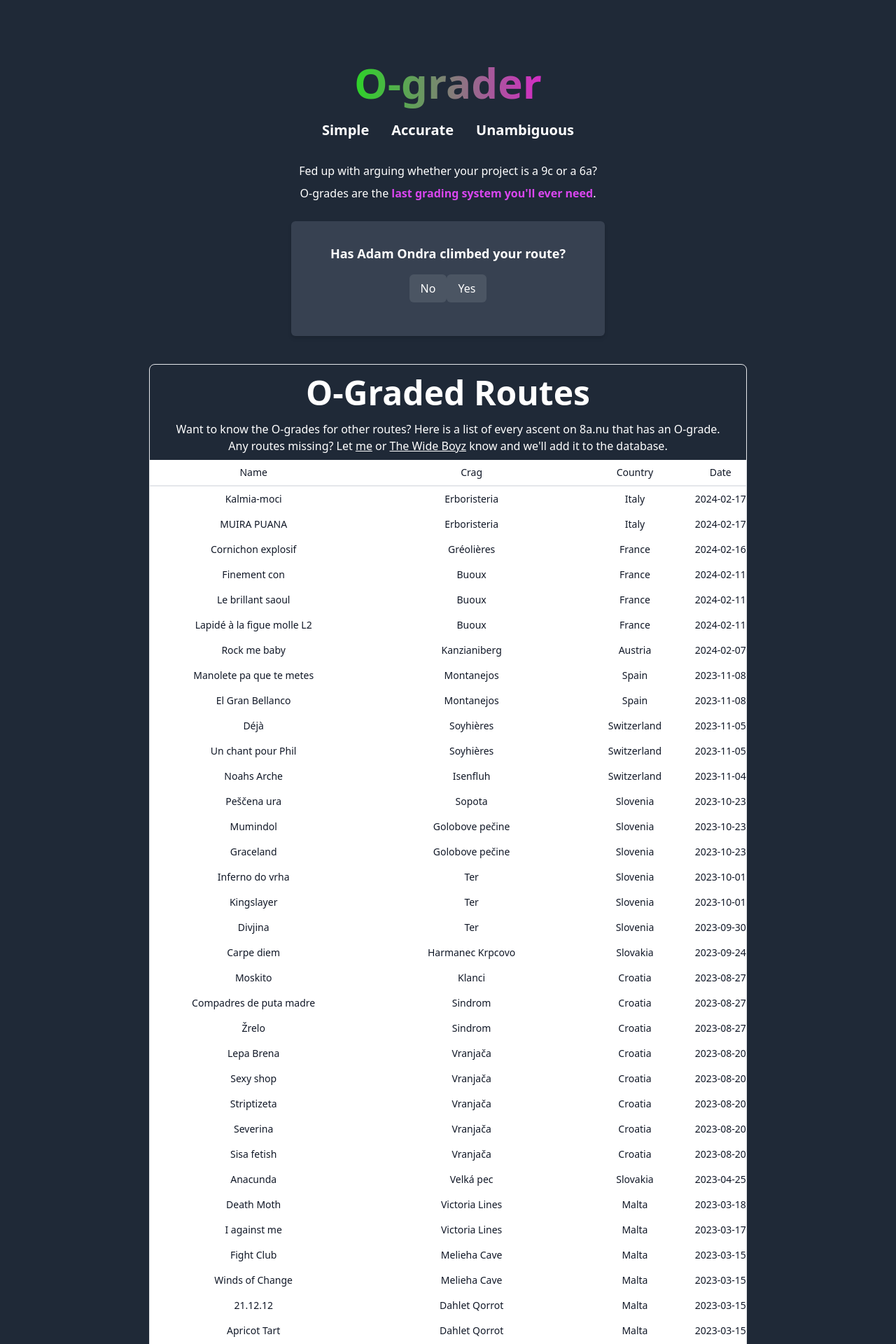
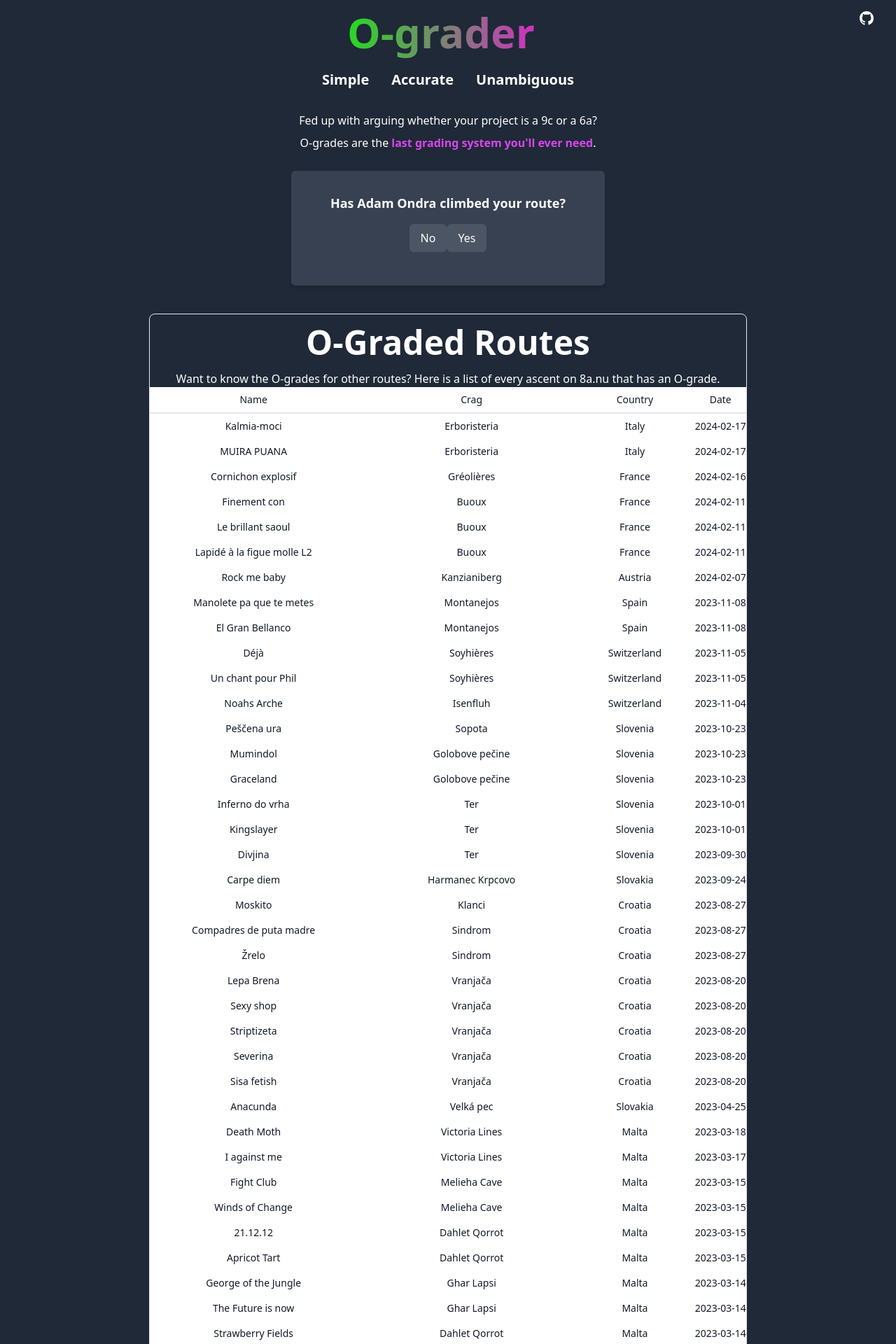
Before and after one commit to bclarkson-code/o-grade, a FastAPI app: page / in a window 1280 px wide. Shown: the top 1920 px of the page at 70% size. Run offline with FastAPI, Linux system fonts and the light colour scheme; data comes from the database, SQL or seed files in the repository; data that the repository does not hold is empty; some libraries are stand-ins or nearby versions.

Commit message:
Removed emails and added GH link

```diff
--- a/templates/index.html
+++ b/templates/index.html
@@ -1,5 +1,6 @@
 <!DOCTYPE html>
 <html lang="en" class="dark" x-data="{ darkMode: true }">
+
 <head>
     <meta charset="UTF-8">
     <meta name="viewport" content="width=device-width, initial-scale=1.0">
@@ -15,10 +16,18 @@
         }
     </style>
 </head>
+
 <body class="bg-gray-900 text-white" :class="{ 'bg-gray-100 text-black': !darkMode }">
-        <div class="bg-gray-800 py-20" :class="{ 'bg-white': !darkMode }">
-            <div class="max-w-7xl mx-auto px-4 sm:px-6 lg:px-8">
-                <h1 class="text-6xl font-bold text-center mb-4 py-2 neon-text">O-grader</h1>
+    <div class="bg-gray-800" :class="{ 'bg-white': !darkMode }">
+        <div class="max-w-7xl mx-auto pt-4 px-4 sm:px-6 lg:px-8">
+            <a href="https://github.com/bclarkson-code/o-grade" class="float-right">
+                <svg xmlns="http://www.w3.org/2000/svg" height="20" viewBox="0 0 16 16" width="20" aria-hidden="true">
+                    <path fill="currentColor"
+                        d="M8 0C3.58 0 0 3.58 0 8c0 3.54 2.29 6.53 5.47 7.59.4.07.55-.17.55-.38 0-.19-.01-.82-.01-1.49-2.01.37-2.53-.49-2.69-.94-.09-.23-.48-.94-.82-1.13-.28-.15-.68-.52-.01-.53.63-.01 1.08.58 1.23.82.72 1.21 1.87.87 2.33.66.07-.52.28-.87.51-1.07-1.78-.2-3.64-.89-3.64-3.95 0-.87.31-1.59.82-2.15-.08-.2-.36-1.02.08-2.12 0 0 .67-.21 2.2.82.64-.18 1.32-.27 2-.27.68 0 1.36.09 2 .27 1.53-1.04 2.2-.82 2.2-.82.44 1.1.16 1.92.08 2.12.51.56.82 1.27.82 2.15 0 3.07-1.87 3.75-3.65 3.95.29.25.54.73.54 1.48 0 1.07-.01 1.93-.01 2.2 0 .21.15.46.55.38A8.013 8.013 0 0016 8c0-4.42-3.58-8-8-8z">
+                    </path>
+                </svg>
+            </a>
+            <h1 class="text-6xl font-bold text-center mb-4 pb-2 neon-text">O-grader</h1>
         </div>
         <div class="flex justify-center mb-8">
             <div class="text-center mx-4">
@@ -34,16 +43,22 @@
         <div class="text-center justify-center">
             <p> Fed up with arguing whether your project is a 9c or a 6a? <br>
             </p>
-                <p class="py-2">O-grades are the <strong class="text-fuchsia-500">last grading system you'll ever need</strong>. </p>
+            <p class="py-2">O-grades are the <strong class="text-fuchsia-500">last grading system you'll ever
+                    need</strong>. </p>
             <div class="max-w-md mx-auto bg-gray-700 p-8 rounded-md shadow-md mt-5">
                 <h2 class="text-lg font-semibold mb-4">Has Adam Ondra climbed your route?</h2>
                 <div class="flex justify-center mb-4">
-                        <button id="noBtn" class="px-4 py-2 rounded-md bg-gray-600 text-white focus:outline-none focus:ring-2 focus:ring-gray-500">No</button>
-                        <button id="yesBtn" class="px-4 py-2 rounded-md bg-gray-600 text-white focus:outline-none focus:ring-2 focus:ring-gray-500">Yes</button>
+                    <button id="noBtn"
+                        class="px-4 py-2 rounded-md bg-gray-600 text-white focus:outline-none focus:ring-2 focus:ring-gray-500">No</button>
+                    <button id="yesBtn"
+                        class="px-4 py-2 rounded-md bg-gray-600 text-white focus:outline-none focus:ring-2 focus:ring-gray-500">Yes</button>
                 </div>
                 <div id="sessionInput" class="hidden mb-4">
-                        <label for="sessionCount" class="block text-sm font-medium mb-1">How many sessions did it take him?</label>
-                        <input id="sessionCount" type="number" min="1" class="w-full px-4 py-2 border rounded-md focus:outline-none focus:ring-2 focus:ring-blue-500 bg-gray-900 text-white" placeholder="Enter number of sessions">
+                    <label for="sessionCount" class="block text-sm font-medium mb-1">How many sessions did it take
+                        him?</label>
+                    <input id="sessionCount" type="number" min="1"
+                        class="w-full px-4 py-2 border rounded-md focus:outline-none focus:ring-2 focus:ring-blue-500 bg-gray-900 text-white"
+                        placeholder="Enter number of sessions">
                 </div>
                 <div id="result" class="hidden">
                     <p class="text-gray-400 text-5xl ">Grade: <a id="resultText" class="neon-text font-bold"></a>
@@ -59,7 +74,8 @@
                 const resultText = document.getElementById('resultText');
                 noBtn.addEventListener('click', () => {
                     sessionInput.classList.add('hidden');
-                        result.classList.add('hidden');
+                    result.classList.remove('hidden');
+                    resultText.textContent = `O-?`;
                     yesBtn.classList.remove('bg-blue-500', 'text-white');
                     yesBtn.classList.add('bg-gray-300', 'text-gray-700');
                     noBtn.classList.remove('bg-gray-300', 'text-gray-700');
@@ -83,19 +99,24 @@
                     }
                 });
             </script>
-                <div class="overflow-x-auto rounded-lg border border-gray-200 dark:border-gray-700 lg:w-2/3 md:w-100 sm:w-100 mx-auto mt-10">
+            <div
+                class="overflow-x-auto rounded-lg border border-gray-200 dark:border-gray-700 lg:w-2/3 md:w-100 sm:w-100 mx-auto mt-10">
                 <h1 class="text-5xl font-semibold py-4">O-Graded Routes</h1>
-                    <p>Want to know the O-grades for other routes? Here is a list of every ascent on <a href="http://8a.nu">8a.nu</a> that has an O-grade. </p>
-                    <p class="pb-2">Any routes missing? Let <a href="mailto:bclarkson-code@proton.me" class="underline">me</a> or <a href="mailto:info@wideboyz.com" class="underline">The Wide Boyz</a> know and we'll add it to the database. </p>
-                    <table class="min-w-full divide-y-2 divide-gray-200 bg-white text-sm dark:divide-gray-700 dark:bg-gray-900">
+                <p>Want to know the O-grades for other routes? Here is a list of every ascent on <a
+                        href="http://8a.nu">8a.nu</a> that has an O-grade. </p>
+                <table
+                    class="min-w-full divide-y-2 divide-gray-200 bg-white text-sm dark:divide-gray-700 dark:bg-gray-900">
                     <thead class="ltr:text-left rtl:text-right">
                         <tr>
                             <th class="whitespace-nowrap px-4 py-2 font-medium text-gray-900 dark:text-white">Name</th>
                             <th class="whitespace-nowrap px-4 py-2 font-medium text-gray-900 dark:text-white">Crag</th>
-                                <th class="whitespace-nowrap px-4 py-2 font-medium text-gray-900 dark:text-white">Country</th>
+                            <th class="whitespace-nowrap px-4 py-2 font-medium text-gray-900 dark:text-white">Country
+                            </th>
                             <th class="whitespace-nowrap px-4 py-2 font-medium text-gray-900 dark:text-white">Date</th>
-                                <th class="whitespace-nowrap px-4 py-2 font-medium text-gray-900 dark:text-white">O-Grade</th>
-                                <th class="whitespace-nowrap px-4 py-2 font-medium text-gray-900 dark:text-white">Sport Grade</th>
+                            <th class="whitespace-nowrap px-4 py-2 font-medium text-gray-900 dark:text-white">O-Grade
+                            </th>
+                            <th class="whitespace-nowrap px-4 py-2 font-medium text-gray-900 dark:text-white">Sport
+                                Grade</th>
                         </tr>
                     </thead>
                     <tbody hx-get="/api/v0/ascents?page=0&rows=10&sort_by=date" hx-trigger="load" hx-target="this">
@@ -105,4 +126,5 @@
             </div>
         </div>
 </body>
+
 </html>
```
Lines whose indentation alone changed are shown as unchanged.
